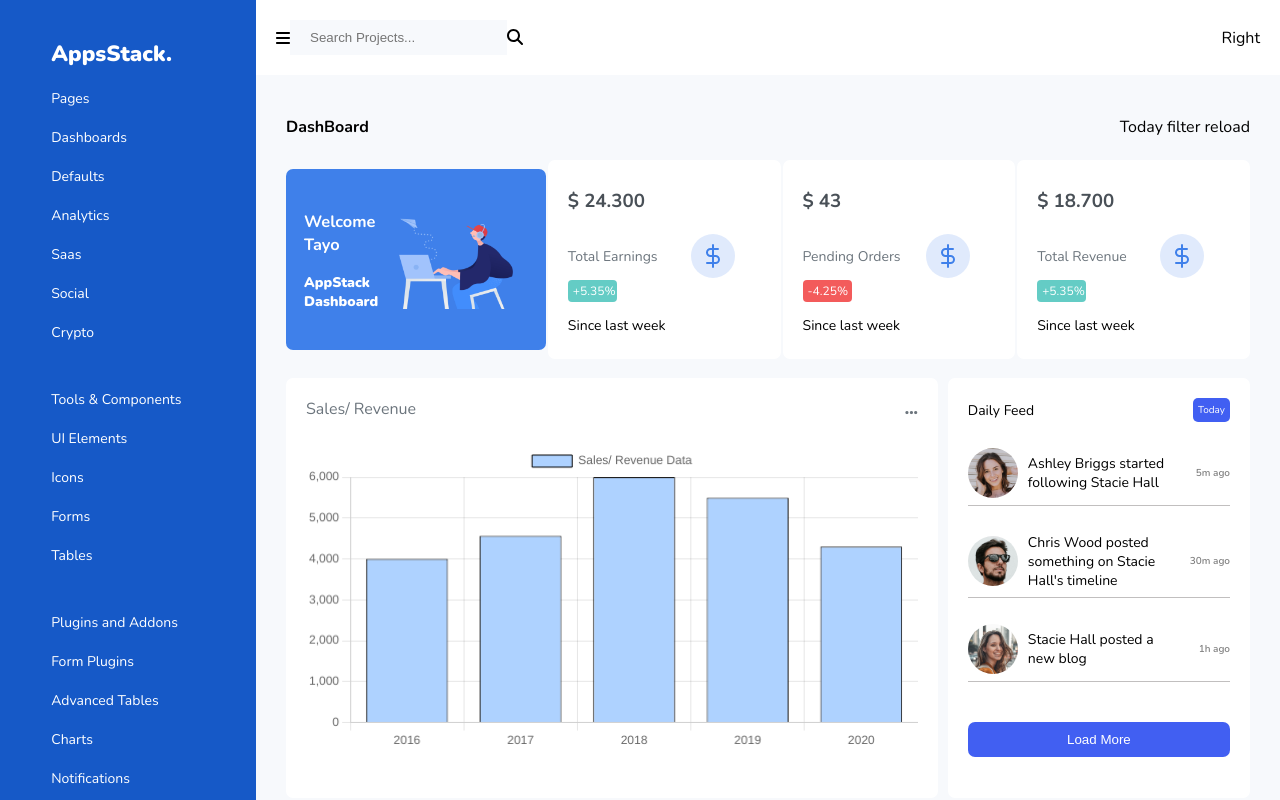
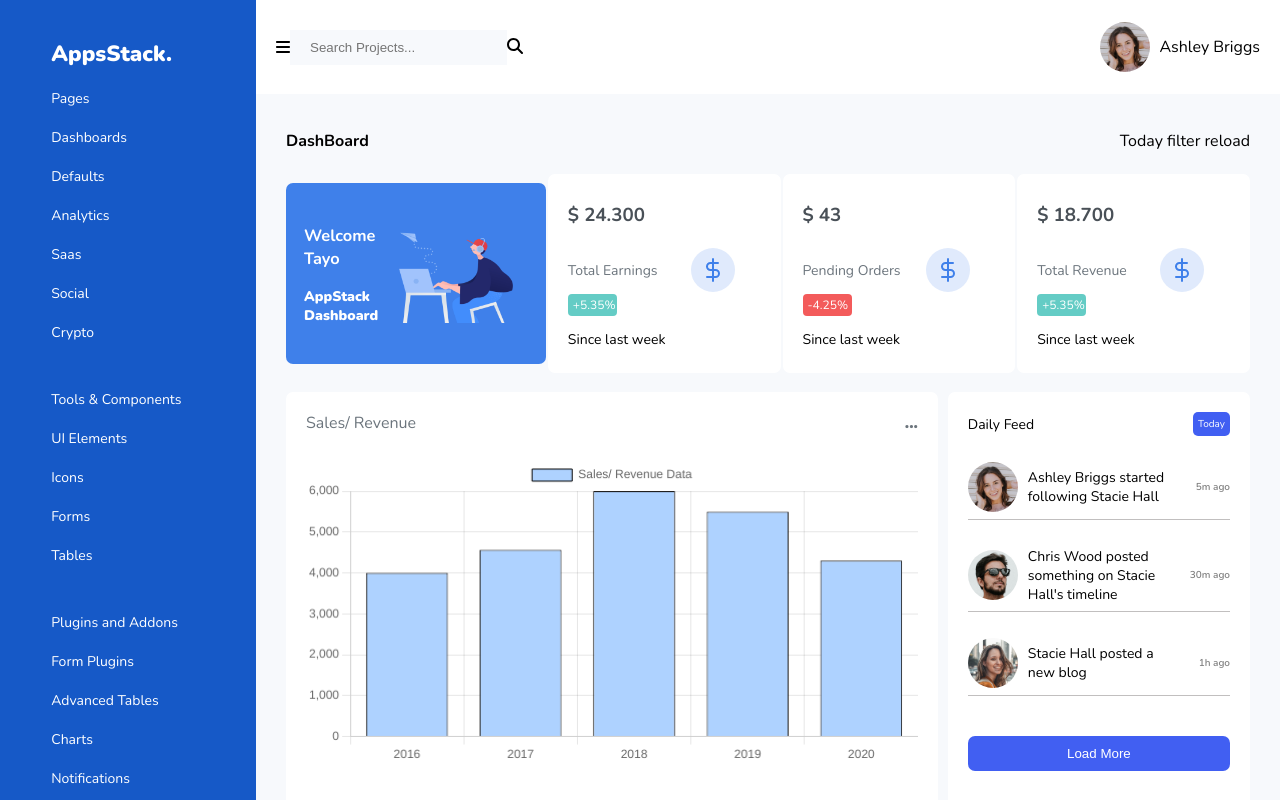
Before and after one commit to TEE2DWHY/admin-dashboard, a Next.js app: page / in a window 1280 px wide. Shown: the top 800 px of the page. Built offline with nearby package versions, Linux system fonts and the light colour scheme.

Commit message:
started working on navbar

```diff
--- a/components/navbar.jsx
+++ b/components/navbar.jsx
@@ -15,7 +15,10 @@ const Navbar = () => {
           <Search />
         </div>
       </div>
-      <div className="nav-right">Right</div>
+      <div className="nav-right">
+        <img className="avatar" src={"/images/avatar-5.jpeg"} alt="" />
+        <p>Ashley Briggs</p>
+      </div>
     </div>
   );
 };
--- a/styles/dashboard.css
+++ b/styles/dashboard.css
@@ -4,7 +4,7 @@
 
 .user {
   background-color: #f7f9fc;
-  padding: 20px 30px;
+  padding: 15px 30px;
 }
 
 .dashboard-header {
--- a/styles/navbar.css
+++ b/styles/navbar.css
@@ -10,6 +10,12 @@
   align-items: center;
 }
 
+.nav-right {
+  display: flex;
+  justify-content: center;
+  align-items: center;
+}
+
 .search-input {
   padding: 10px 20px;
   color: #e5e5e5;
```
